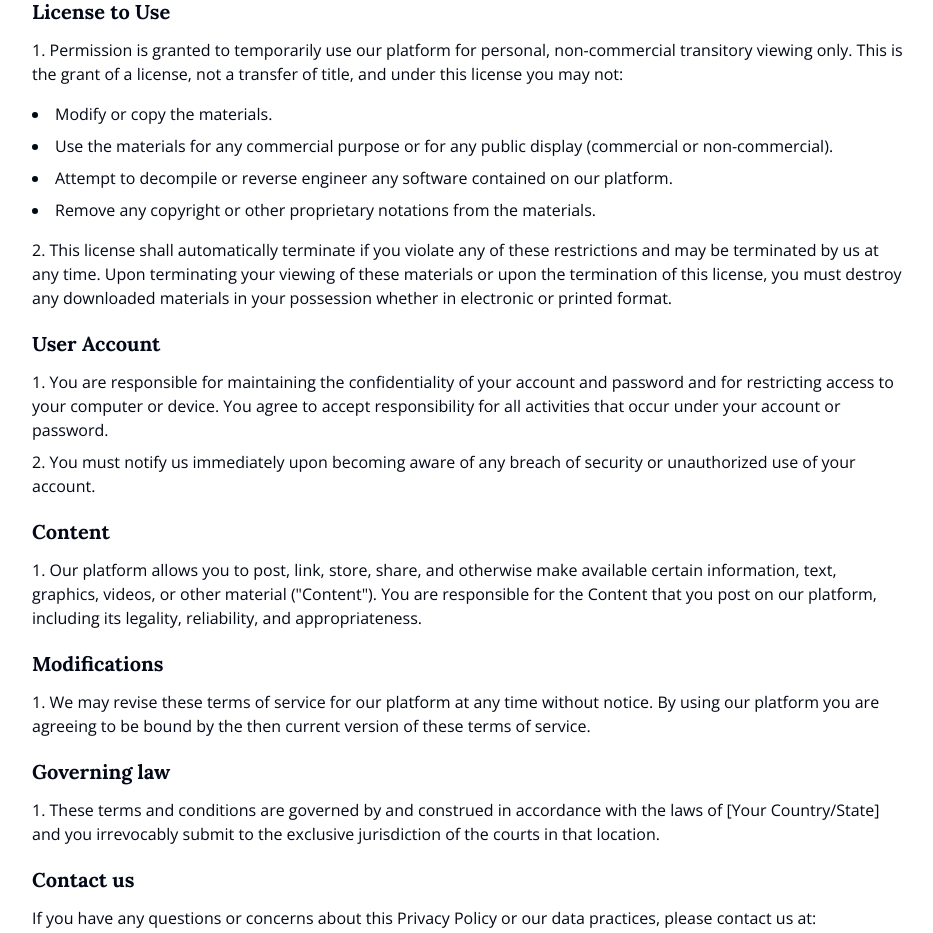
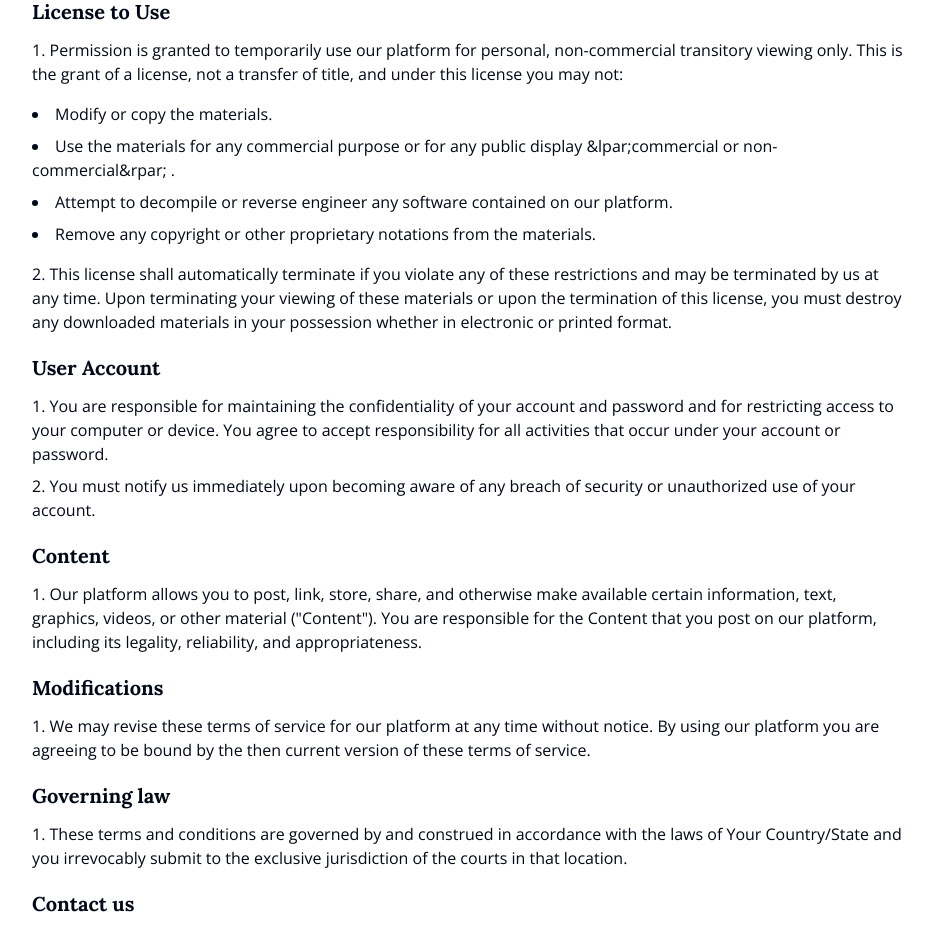
Before and after one commit to Chromax-design/cms, a Next.js app: page /terms in a window 1280 px wide. Shown: the part 860-1793 px from the top of the page, without its empty margins (172-1105 px from the left). Built offline with nearby package versions, Linux system fonts and the light colour scheme.

Commit message:
corrected error

```diff
--- a/app/(main)/terms/page.tsx
+++ b/app/(main)/terms/page.tsx
@@ -38,7 +38,7 @@ const TermsPage = () => {
                   <li> Modify or copy the materials.</li>
                   <li>
                     Use the materials for any commercial purpose or for any
-                    public display (commercial or non-commercial).
+                    public display &lpar;commercial or non-commercial&rpar;                    .
                   </li>
                   <li>
                     Attempt to decompile or reverse engineer any software
@@ -83,7 +83,7 @@ const TermsPage = () => {
               <li>
                 Our platform allows you to post, link, store, share, and
                 otherwise make available certain information, text, graphics,
-                videos, or other material ("Content"). You are responsible for
+                videos, or other material (&quot;Content&quot;). You are responsible for
                 the Content that you post on our platform, including its
                 legality, reliability, and appropriateness.
               </li>
@@ -106,7 +106,7 @@ const TermsPage = () => {
             <ol className="space-y-2 mt-3 list-inside list-decimal">
               <li>
                 These terms and conditions are governed by and construed in
-                accordance with the laws of [Your Country/State] and you
+                accordance with the laws of Your Country/State and you
                 irrevocably submit to the exclusive jurisdiction of the courts
                 in that location.
               </li>
```
